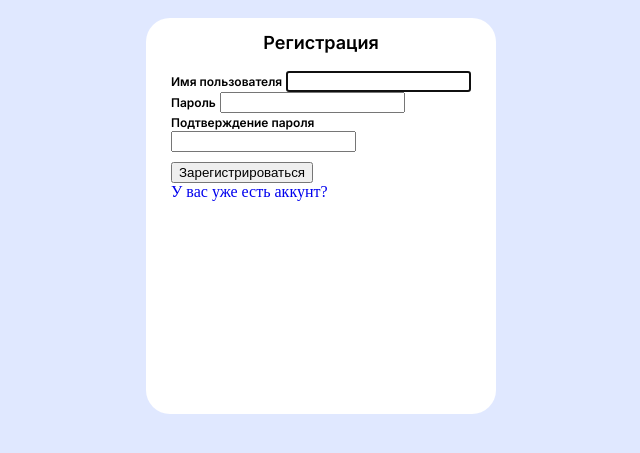
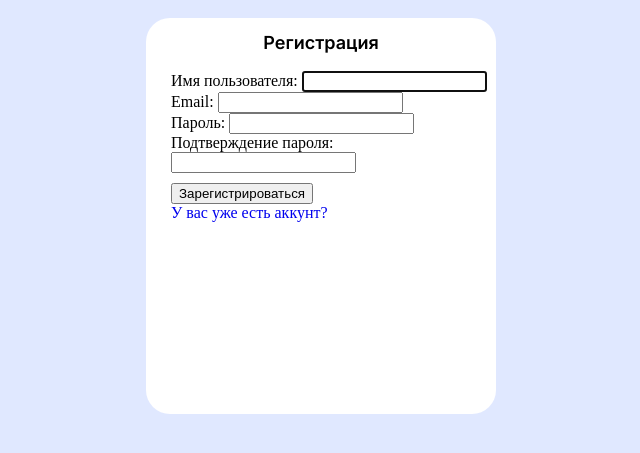
Before and after one commit to Artreko/Tasked, a Django app: page /register/ in a window 1280 px wide. Shown: the part 78-531 px from the top of the page, without its empty margins (319-959 px from the left). Run offline with Django 4.2, Linux system fonts and the light colour scheme.

Commit message:
registration form fields changed

```diff
--- a/taskedapp/forms.py
+++ b/taskedapp/forms.py
@@ -1,7 +1,14 @@
 from django import forms
-
+from django.contrib.auth.forms import UserCreationForm
+from django.contrib.auth.models import User
 # Reordering Form and View
 
 
 class PositionForm(forms.Form):
     position = forms.CharField()
+
+class SignupForm(UserCreationForm):
+    email = forms.EmailField(max_length=200, help_text='Required')
+    class Meta:
+        model = User
+        fields = ('username', 'email', 'password1', 'password2')
--- a/taskedapp/templates/taskedapp/register.html
+++ b/taskedapp/templates/taskedapp/register.html
@@ -7,17 +7,12 @@
 <div class="card-body user_data_unit">
     <form method="POST">
         {% csrf_token %}
-        <label class="user_data_title">{{form.username.label}}</label>
-        {{form.username}}
-
-        <label class="user_data_title">{{from.email.label}}</label>
-        {{form.email}}
-
-        <label class="user_data_title">{{form.password1.label}}</label>
-        {{form.password1}}
-
-        <label class="user_data_title">{{form.password2.label}}</label>
-        {{form.password2}}
+        {% for field in form %}
+        <div class="fieldWrapper">
+            {{ field.errors }}
+            {{ field.label_tag }} {{ field }}
+        </div>
+    {% endfor %}
         <input style="margin-top:10px ;" class="button" type="submit" value="Зарегистрироваться">
     </form>
     <a href="{% url 'login' %}">У вас уже есть аккунт?</a>
--- a/taskedapp/views.py
+++ b/taskedapp/views.py
@@ -15,7 +15,7 @@ from django.shortcuts import redirect
 from django.db import transaction
 
 from .models import Task
-from .forms import PositionForm
+from .forms import PositionForm, SignupForm
 
 
 class CustomLoginView(LoginView):
@@ -29,7 +29,7 @@ class CustomLoginView(LoginView):
 
 class RegisterPage(FormView):
     template_name = 'taskedapp/register.html'
-    form_class = UserCreationForm
+    form_class = SignupForm
     redirect_authenticated_user = True
     success_url = reverse_lazy('tasks')
 
```
